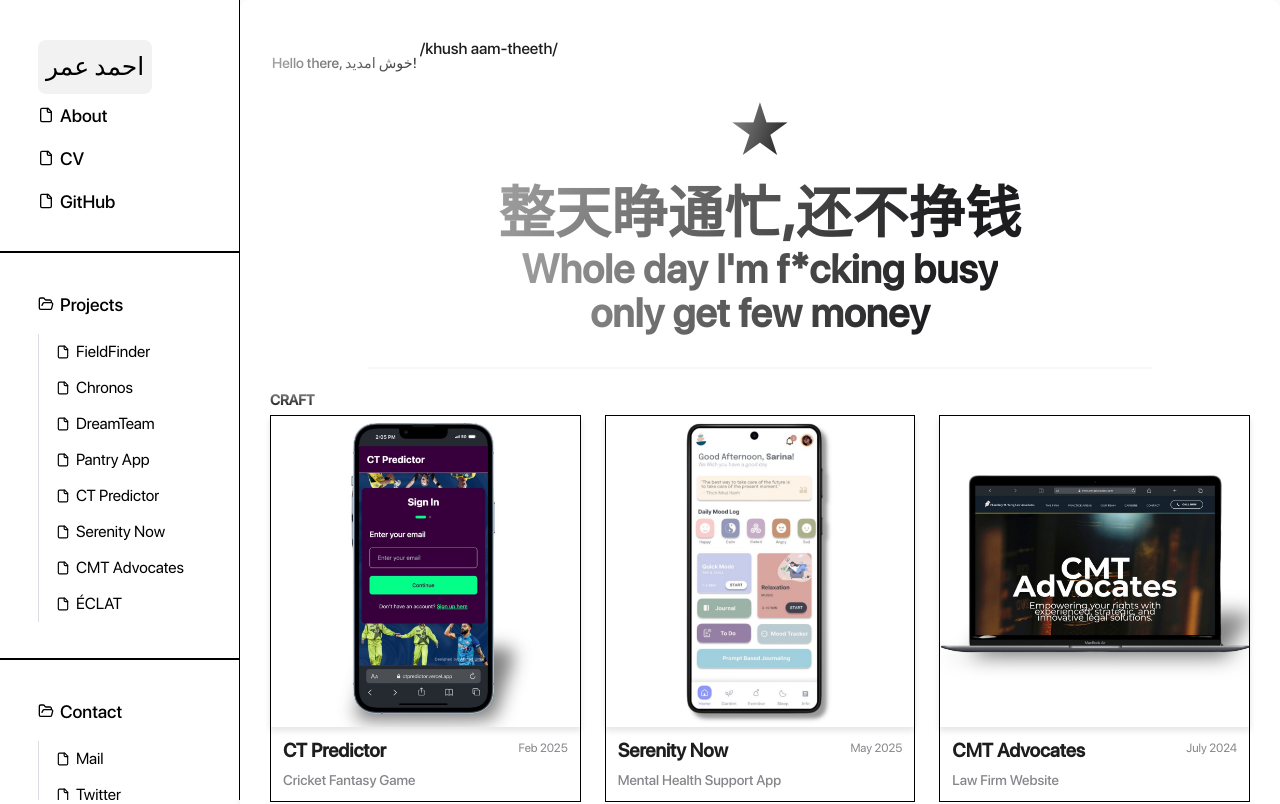
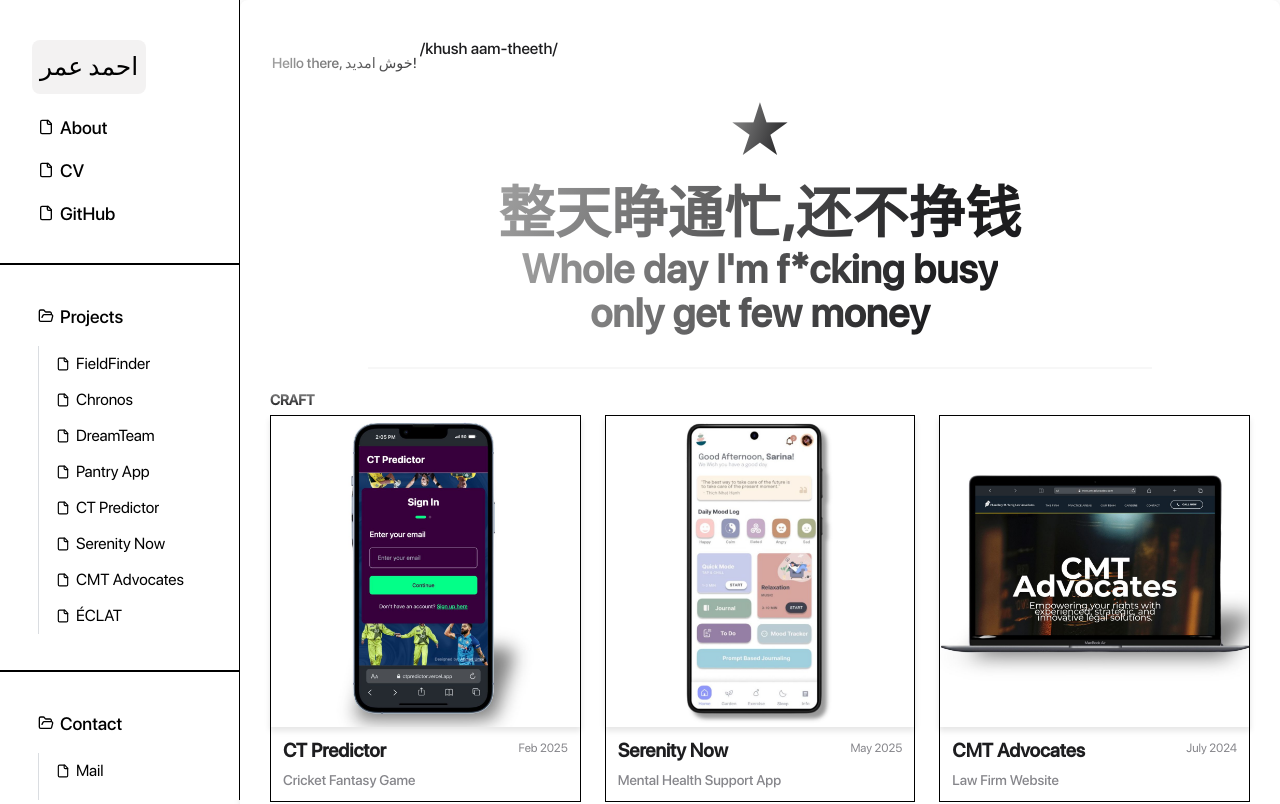
Before and after one commit to AhmadUmar6/Portfolio, a React (Create React App) app: page / in a window 1280 px wide. Shown: the top 804 px of the page. Built offline with nearby package versions, Linux system fonts and the light colour scheme; a web font is replaced by a local one.

Commit message:
fixed brand text

```diff
--- a/src/components/Header.css
+++ b/src/components/Header.css
@@ -34,7 +34,8 @@ background-color: #f3f2f2;
 font-size: 25px;
 font-weight: 400;
 padding: 8px;
-margin-left: 8px;
+margin-left: 2px;
+margin-bottom: 12px;
 }
 
 .primary-nav {
@@ -172,6 +173,7 @@ width: 100%;
 font-size: 24px;
 padding: 8px 12px;
 margin-left: 10px;
+margin-bottom: 0px;
 }
 .primary-nav {
 display: flex;
@@ -219,6 +221,7 @@ width: 100%;
 .brand-text {
 font-size: 24px;
 padding: 6px 10px;
+margin-bottom: 0px;
 }
 .primary-nav {
 gap: 18px;
@@ -242,6 +245,7 @@ width: 100%;
 .brand-text {
 font-size: 24px;
 padding: 5px 8px;
+margin-bottom: 0px;
 }
 .primary-nav {
 gap: 0px;
```
